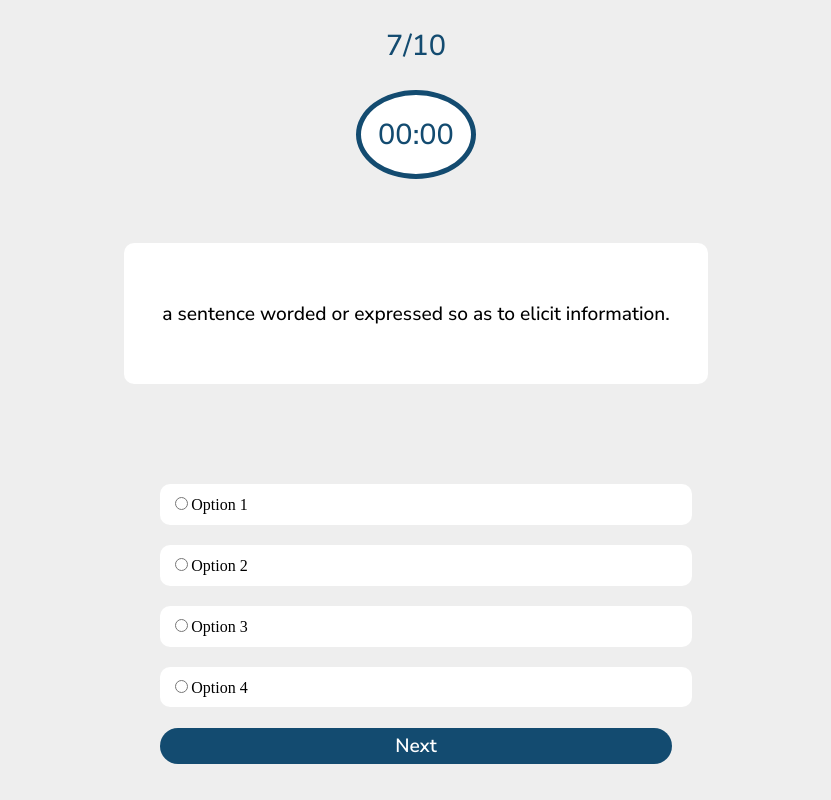
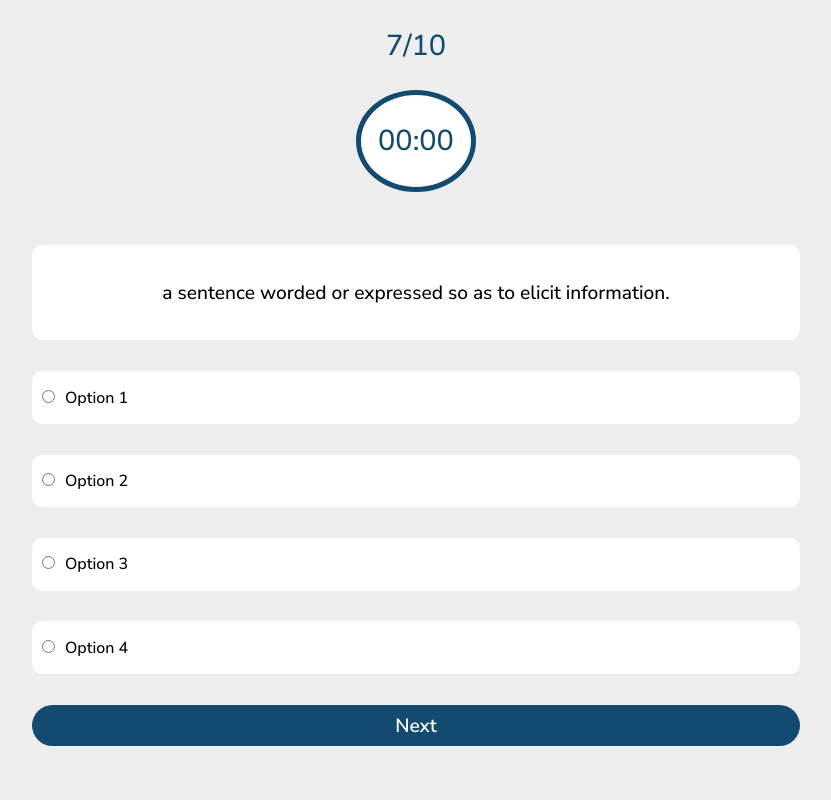
Before and after one commit to fathimaNasmin/Quizify, a React (Vite) app in the folder quizify/: page /quiz in a window 1280 px wide. Shown: the whole page, without its empty margins (224-1055 px from the left). Built offline with nearby package versions, Linux system fonts and the light colour scheme; a web font is replaced by a local one.

Commit message:
quiz option design completed.

```diff
--- a/quizify/src/components/Partials/Form.jsx
+++ b/quizify/src/components/Partials/Form.jsx
@@ -4,20 +4,50 @@ import Button from "./Button";
 import Options from "./Options";
 
 export default function Form() {
+  // state to select the option
+  const [selectedOption, setSelectedOption] = useState("");
+
+  // Function for handling the option change
+  const handleOptionChange = (event) => {
+    setSelectedOption("");
+    setSelectedOption(event.target.value);
+    console.log(event.target.value);
+  };
+
   // Inline style for Form
   const form = {
-    width: "40%",
+    width: "100%",
     display: "flex",
     flexDirection: "column",
-    padding: "2%",
+    alignItems: "center",
   };
 
   return (
     <form action="" style={form}>
-      <Options value="option 1" label="Option 1" />
-      <Options value="option 2" label="Option 2" />
-      <Options value="option 3" label="Option 3" />
-      <Options value="option 4" label="Option 4" />
+      <Options
+        value="option1"
+        label="Option 1"
+        selectedOption={selectedOption}
+        handleOptionChange={handleOptionChange}
+      />
+      <Options
+        value="option2"
+        label="Option 2"
+        selectedOption={selectedOption}
+        handleOptionChange={handleOptionChange}
+      />
+      <Options
+        value="option3"
+        label="Option 3"
+        selectedOption={selectedOption}
+        handleOptionChange={handleOptionChange}
+      />
+      <Options
+        value="option4"
+        label="Option 4"
+        selectedOption={selectedOption}
+        handleOptionChange={handleOptionChange}
+      />
 
       <Button type="submit" text="Next" />
     </form>
--- a/quizify/src/components/Partials/Options.jsx
+++ b/quizify/src/components/Partials/Options.jsx
@@ -1,31 +1,43 @@
-import React, {useState} from "react";
+import React, { useState } from "react";
 
 export default function Options(props) {
-  // state to select the option
-  const [selectedOption, setSelectedOption] = useState("");
-
-  // Function for handling the option change
-  const handleOptionChange = (event) => {
-    setSelectedOption(event.target.value);
-  };
 
   // Inline style for label
   const label = {
     backgroundColor: "#fff",
     borderRadius: "10px",
     width: "100%",
-    padding: "2%",
+    padding: "2% 0",
     margin: "2% 0",
+    fontSize: "1em",
+    fontFamily: "var(--text-font-family)",
+    fontWeight: "500",
+  };
+
+  const labelHover = {
+    cursor: "pointer",
+  };
+
+  const selectOptionStyle = {
+    backgroundColor: "#6c919a",
+  };
+
+  const labelStyle = {
+    ...label,
+    ...selectOptionStyle,
   };
 
   return (
-    <label style={label}>
+    <label
+      style={props.selectedOption === props.value ? labelStyle : label}
+    >
       <input
         type="radio"
         name="answer"
         value={props.value}
-        checked={selectedOption === props.value}
-        onChange={handleOptionChange}
+        checked={props.selectedOption === props.value}
+        onChange={props.handleOptionChange}
+        style={{ margin: "0px 10px 0px 10px" }}
       />
       {props.label}
     </label>
--- a/quizify/src/components/Partials/Question.jsx
+++ b/quizify/src/components/Partials/Question.jsx
@@ -8,8 +8,9 @@ export default function Question() {
       alignItems: "center",
       backgroundColor: "#fff",
       borderRadius: "10px",
-      margin:'5% 0',
-      padding:'3%'
+      width:'100%',
+      margin:'2% 0',
+      padding:'2% 0'
     };
     const paraStyle = {
       display: "flex",
--- a/quizify/src/components/QuizPage.jsx
+++ b/quizify/src/components/QuizPage.jsx
@@ -8,10 +8,20 @@ import styled from 'styled-components';
 import Form from "./Partials/Form";
 
 export default function QuizPage() {
+  const wrapper = {
+    display:'flex',
+    flexDirection:'column',
+    width:'60%',
+    justifyContent:'center',
+    alignItems:'center',
+    margin:'3% 0'
+  }
   return <div className="quiz-background">
     <QuestionNo/>
     <Timer/>
-    <Question/>
-    <Form/>
+    <div style={wrapper}>
+      <Question/>
+      <Form/>
+    </div>
   </div>
 }
```
